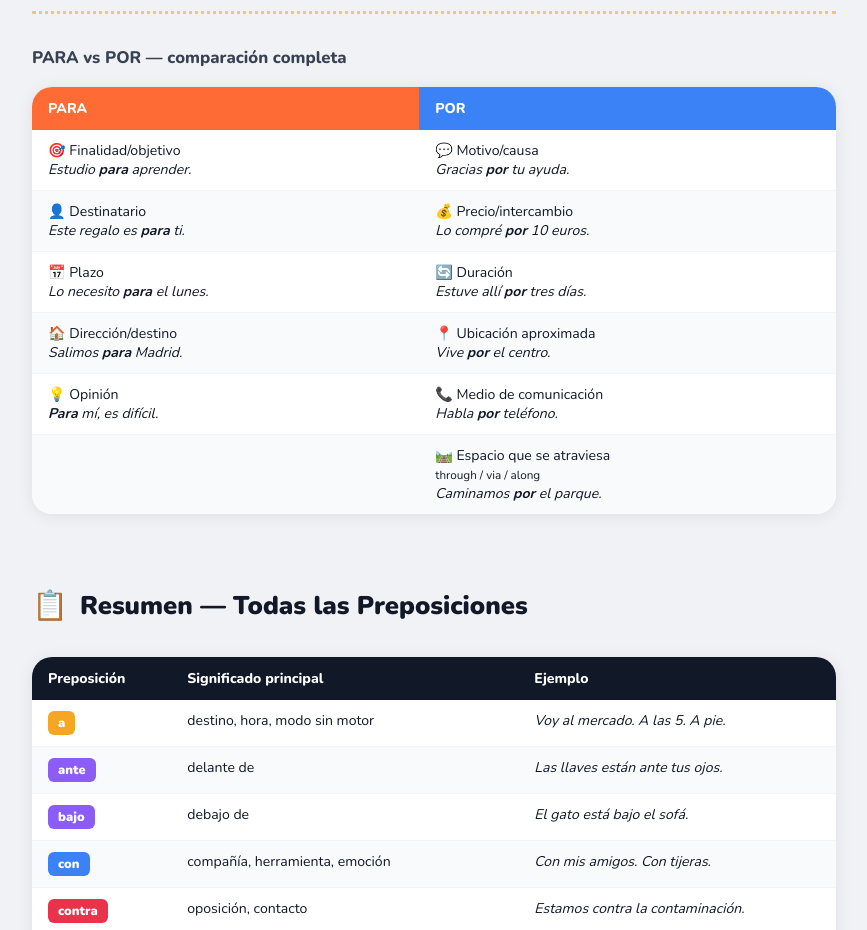
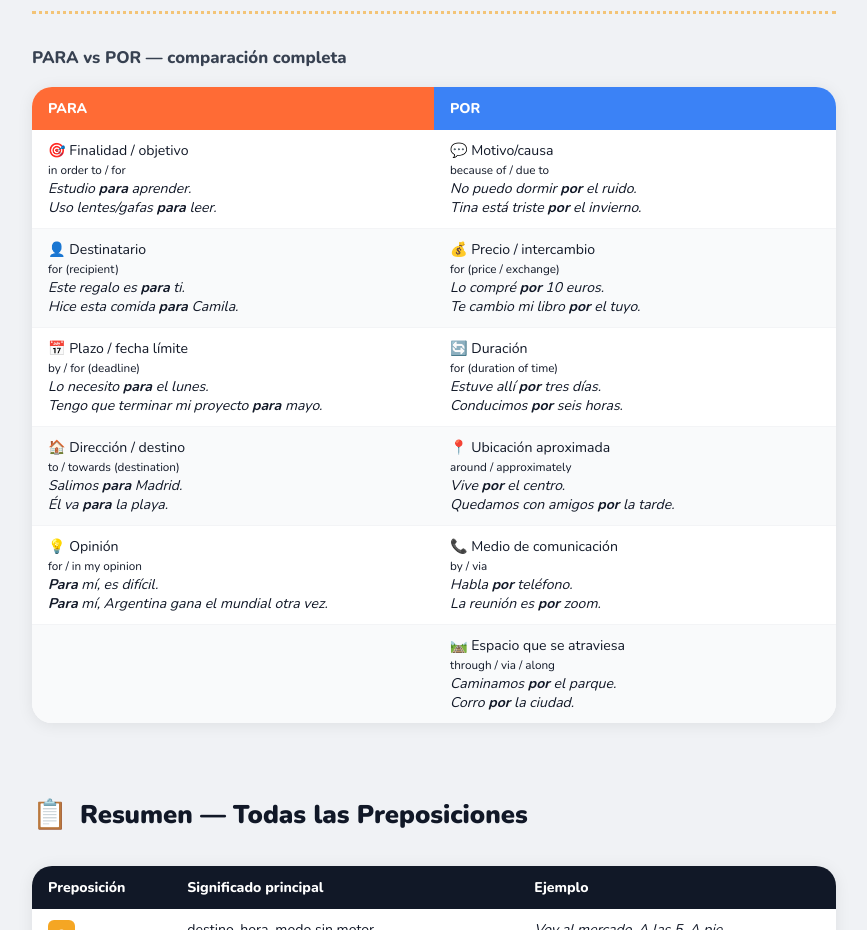
Before and after one commit to sabrina22n/spanish-web, a plain HTML site: page preposiciones.html in a window 1280 px wide. Shown: the part 9380-10310 px from the top of the page, without its empty margins (334-1201 px from the left). Drawn offline with nearby package versions, Linux system fonts and the light colour scheme.

Commit message:
fix por y para table

```diff
--- a/preposiciones.html
+++ b/preposiciones.html
@@ -615,28 +615,28 @@
             </thead>
             <tbody>
               <tr>
-                <td>🎯 Finalidad/objetivo<br><em>Estudio <strong>para</strong> aprender.</em></td>
-                <td>💬 Motivo/causa<br><em>Gracias <strong>por</strong> tu ayuda.</em></td>
+                <td>🎯 Finalidad / objetivo<br><small>in order to / for</small><br><em>Estudio <strong>para</strong> aprender.</em><br><em>Uso lentes/gafas <strong>para</strong> leer.</em></td>
+                <td>💬 Motivo/causa<br><small>because of / due to</small><br><em>No puedo dormir <strong>por</strong> el ruido.</em><br><em>Tina está triste <strong>por</strong> el invierno.</em></td>
               </tr>
               <tr>
-                <td>👤 Destinatario<br><em>Este regalo es <strong>para</strong> ti.</em></td>
-                <td>💰 Precio/intercambio<br><em>Lo compré <strong>por</strong> 10 euros.</em></td>
+                <td>👤 Destinatario<br><small>for (recipient)</small><br><em>Este regalo es <strong>para</strong> ti.</em><br><em>Hice esta comida <strong>para</strong> Camila.</em></td>
+                <td>💰 Precio / intercambio<br><small>for (price / exchange)</small><br><em>Lo compré <strong>por</strong> 10 euros.</em><br><em>Te cambio mi libro <strong>por</strong> el tuyo.</em></td>
               </tr>
               <tr>
-                <td>📅 Plazo<br><em>Lo necesito <strong>para</strong> el lunes.</em></td>
-                <td>🔄 Duración<br><em>Estuve allí <strong>por</strong> tres días.</em></td>
+                <td>📅 Plazo / fecha límite<br><small>by / for (deadline)</small><br><em>Lo necesito <strong>para</strong> el lunes.</em><br><em>Tengo que terminar mi proyecto <strong>para</strong> mayo.</em></td>
+                <td>🔄 Duración<br><small>for (duration of time)</small><br><em>Estuve allí <strong>por</strong> tres días.</em><br><em>Conducimos <strong>por</strong> seis horas.</em></td>
               </tr>
               <tr>
-                <td>🏠 Dirección/destino<br><em>Salimos <strong>para</strong> Madrid.</em></td>
-                <td>📍 Ubicación aproximada<br><em>Vive <strong>por</strong> el centro.</em></td>
+                <td>🏠 Dirección / destino<br><small>to / towards (destination)</small><br><em>Salimos <strong>para</strong> Madrid.</em><br><em>Él va <strong>para</strong> la playa.</em></td>
+                <td>📍 Ubicación aproximada<br><small>around / approximately</small><br><em>Vive <strong>por</strong> el centro.</em><br><em>Quedamos con amigos <strong>por</strong> la tarde.</em></td>
               </tr>
               <tr>
-                <td>💡 Opinión<br><em><strong>Para</strong> mí, es difícil.</em></td>
-                <td>📞 Medio de comunicación<br><em>Habla <strong>por</strong> teléfono.</em></td>
+                <td>💡 Opinión<br><small>for / in my opinion</small><br><em><strong>Para</strong> mí, es difícil.</em><br><em><strong>Para</strong> mí, Argentina gana el mundial otra vez.</em></td>
+                <td>📞 Medio de comunicación<br><small>by / via</small><br><em>Habla <strong>por</strong> teléfono.</em><br><em>La reunión es <strong>por</strong> zoom.</em></td>
               </tr>
               <tr>
-                <td></td>
-                <td>🛤️ Espacio que se atraviesa<br><small>through / via / along</small><br><em>Caminamos <strong>por</strong> el parque.</em></td>
+                <td></td></td>
+                <td>🛤️ Espacio que se atraviesa<br><small>through / via / along</small><br><em>Caminamos <strong>por</strong> el parque.</em><br><em>Corro <strong>por</strong> la ciudad.</em></td>
               </tr>
             </tbody>
           </table>
--- a/styles.css
+++ b/styles.css
@@ -381,8 +381,8 @@ body { font-family: 'Nunito', system-ui, sans-serif; background: var(--body-bg);
 .tbl-card tr:last-child td { border-bottom: none; }
 .tbl-card tr:nth-child(even) td { background: #f9fafb; }
 
-.th-orange { background: var(--orange) !important; }
-.th-blue   { background: var(--blue)   !important; }
+.th-orange { background: var(--orange) !important; width: 50%; }
+.th-blue   { background: var(--blue)   !important; width: 50%; }
 
 /* ============================================================
    INLINE TAG (summary table)
```
